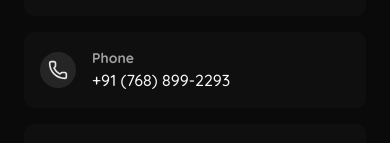
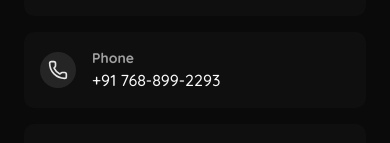
Before and after one commit to Excius/portfolio, a React (Vite) app: page / in a window 390 px wide. Shown: the part 3982-4125 px from the top of the page. Built offline with nearby package versions, Linux system fonts and the light colour scheme.

Commit message:
edit: edited the phone number format

```diff
--- a/src/data/portfolioData.ts
+++ b/src/data/portfolioData.ts
@@ -9,7 +9,7 @@ export const portfolioData = {
       "I'm a backend-focused software developer passionate about cloud engineering, network programming, and scalable systems. I enjoy building efficient architectures, exploring low-level protocols, and deploying robust, cloud-native solutions. Always curious, I aim to create impactful and functional digital experiences.",
     location: "India",
     email: "rao.daksh555@gmail.com",
-    phone: "+91 (768) 899-2293",
+    phone: "+91 768-899-2293",
   },
 
   // Social Links
```
